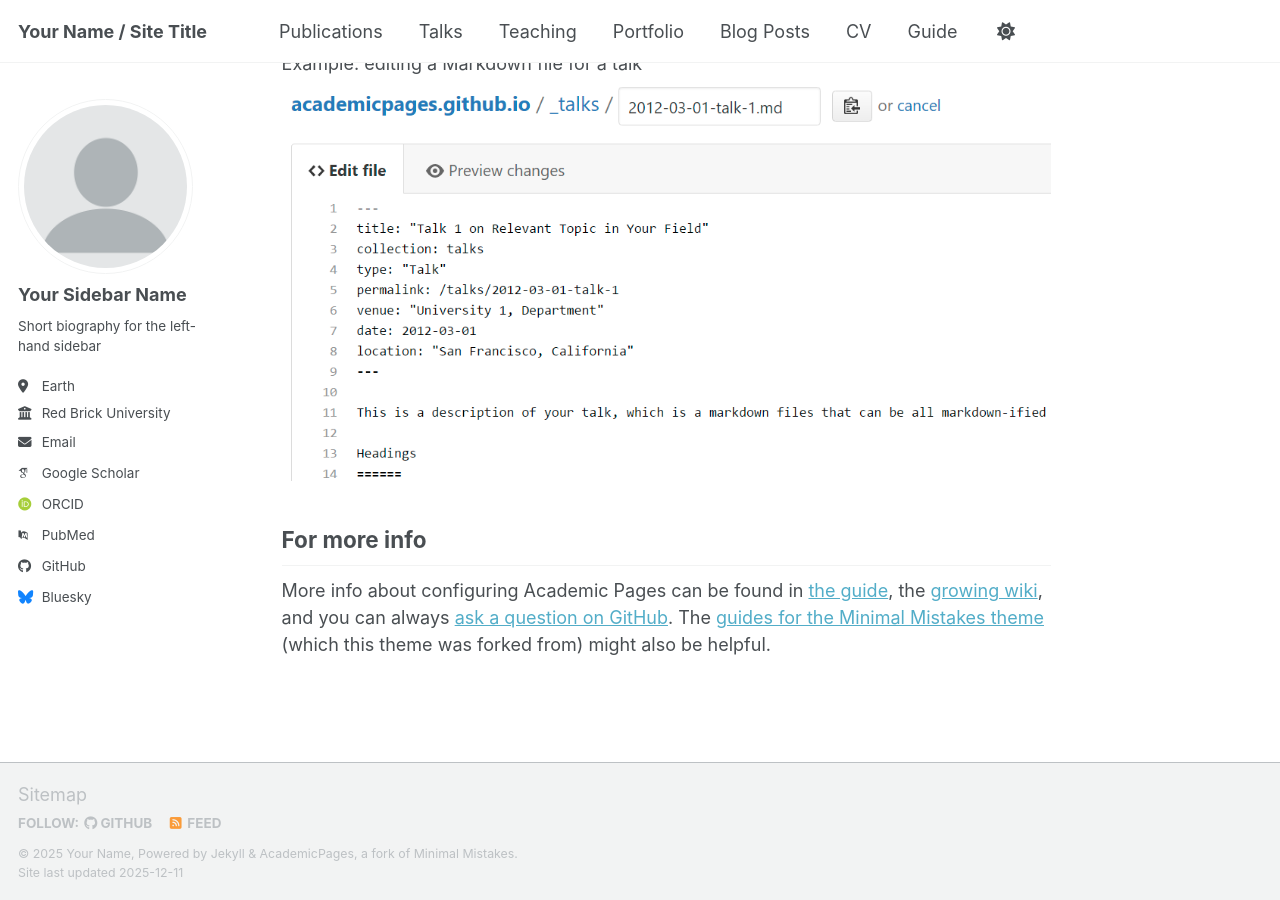
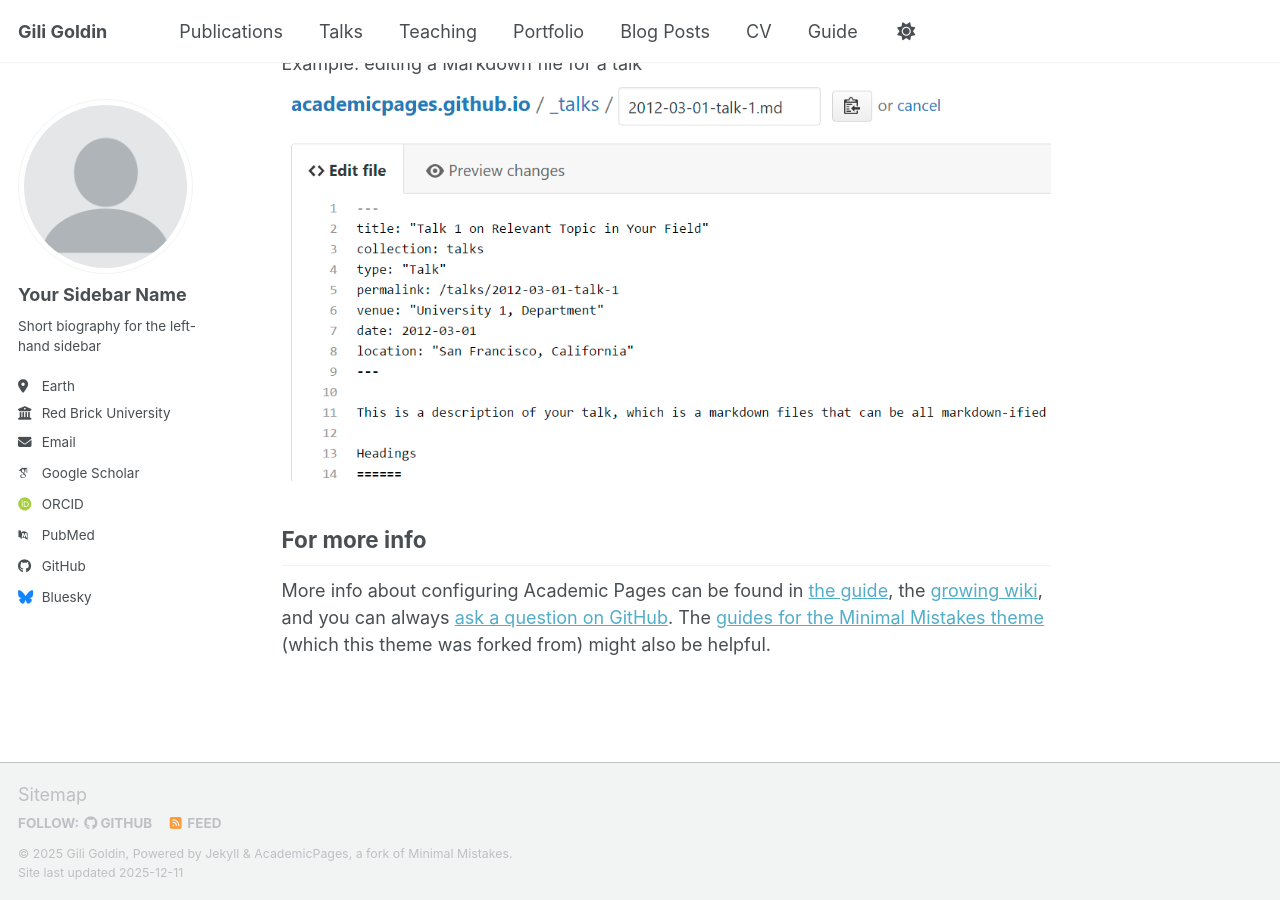
Before and after one commit to GiliGoldin/GiliGoldin.github.io, a Jekyll site: the page built from _pages/about.md, in a window 1280 px wide and 900 px high, scrolled down 2718 px. Built offline with Jekyll 4.4.1, drawn with Linux system fonts in a browser that asks for light colours; some web fonts are replaced; a script bundle is joined from its source files by our own code; library files that are not in the unit come from our copies.

Commit message:
Update _config.yml

```diff
--- a/_config.yml
+++ b/_config.yml
@@ -9,11 +9,11 @@
 # Basic Site Settings
 locale                   : "en-US"
 site_theme               : "default" # Currently available options are "default", "air"
-title                    : "Your Name / Site Title"
+title                    : "Gili Goldin"
 title_separator          : "-"
-name                     : &name "Your Name"
-description              : &description "Your Name's academic portfolio"   # Update this with a general description of your site, this is the default if not overridden by a page
-url                      : https://academicpages.github.io # The base hostname & protocol for your site e.g. "https://[your GitHub username].github.io",
+name                     : &name "Gili Goldin"
+description              : &description "I'm a PhD candidate at the University of Haifa"   # Update this with a general description of your site, this is the default if not overridden by a page
+url                      : "https://giligoldin.github.io" # The base hostname & protocol for your site e.g. "https://[your GitHub username].github.io",
                                                            # or if you already have some other page hosted on Github then use "https://[your GitHub username].github.io/[Your Repo Name]"
 baseurl                  : "" # the subpath of your site, e.g. "/blog"
 repository               : "academicpages/academicpages.github.io"
@@ -30,7 +30,7 @@ author:
   location         : "Earth"
   employer         : "Red Brick University"
   uri              : # URL
-  email            : "none@example.org"
+  email            : "gili.sommer@gmail.com"
 
   # Academic websites
   academia         : # URL
```
